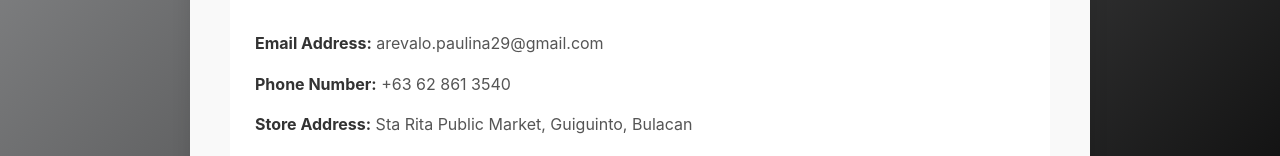
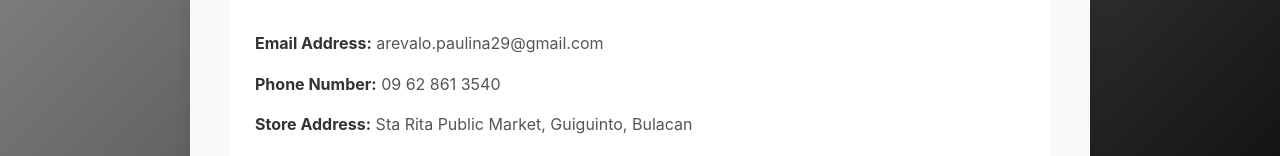
Before and after one commit to RamiroJAP/WEB_ENG_PROJECT, a React (Vite) app: page /about in a window 1280 px wide. Shown: the part 1743-1899 px from the top of the page. Built offline with nearby package versions, Linux system fonts and the light colour scheme; no server answers; the database is empty.

Commit message:
dasda
dasdas

```diff
--- a/src/pages/about/About.jsx
+++ b/src/pages/about/About.jsx
@@ -83,7 +83,7 @@ export default function About() {
           <p>Have questions? We'd love to hear from you!</p>
           <div className="contact-info">
             <p><strong>Email Address:</strong> arevalo.paulina29@gmail.com</p>
-            <p><strong>Phone Number:</strong>  +63 62 861 3540</p>
+            <p><strong>Phone Number:</strong>  09 62 861 3540</p>
             <p><strong>Store Address:</strong> Sta Rita Public Market, Guiguinto, Bulacan</p>
             <p><strong>Opening Hours:</strong> Monday to Sunday: 7:00 AM - 6:00 PM </p>
           </div>
```
